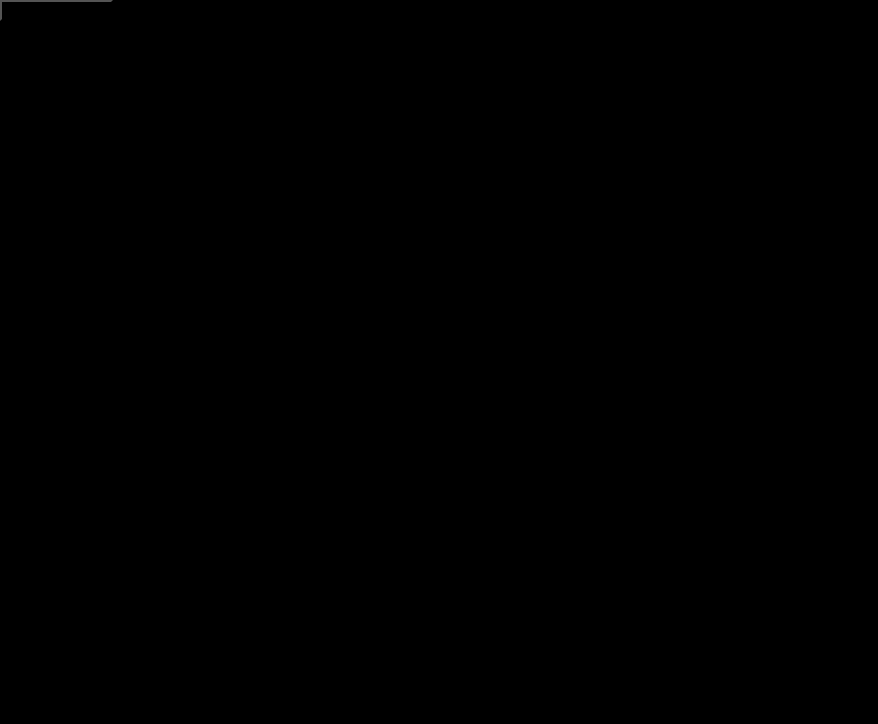
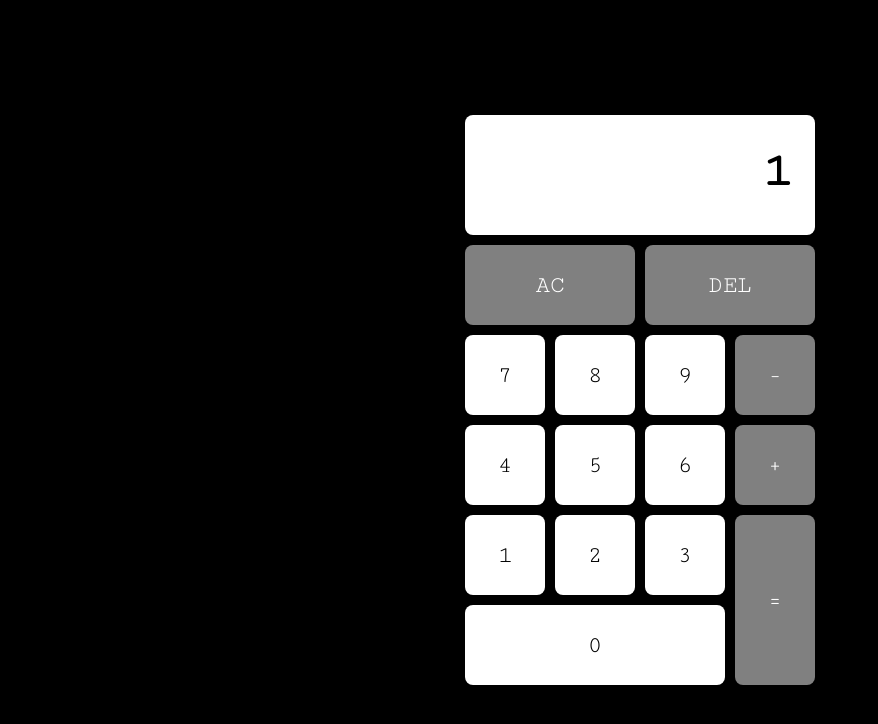
Before and after one commit to kentlouisetonino/calculator, a Next.js app: page / in a window 1280 px wide. Shown: the top 724 px of the page, without its empty margins (0-878 px from the left). Built offline with nearby package versions, Linux system fonts and the light colour scheme.

Commit message:
Create Initial Design (#6)

```diff
--- a/package.json
+++ b/package.json
@@ -7,7 +7,7 @@
     "build": "next build",
     "start": "next start",
     "lint": "next lint",
-    "format": "prettier --write \"pages/**/*.{ts,tsx,js,jsx}\""
+    "format": "prettier --write \"src/**/*.{ts,tsx,js,jsx}\""
   },
   "dependencies": {
     "@types/prettier": "^2.6.3",
--- /dev/null
+++ b/src/components/button/ButtonComponent.module.css
@@ -0,0 +1,7 @@
+.button {
+  background: grey;
+  border-radius: 8px;
+  border: none;
+  font-size: 24px;
+  color: white;
+}
--- /dev/null
+++ b/src/components/button/ButtonComponent.tsx
@@ -0,0 +1,41 @@
+import React from 'react'
+
+import styles from './ButtonComponent.module.css'
+import ButtonProps from './types/ButtonProps'
+import ButtonType from './types/ButtonType'
+
+const ButtonComponent: React.FC<ButtonProps> = ({
+  label,
+  position,
+  width,
+  height,
+  type = ButtonType.Operation,
+}) => {
+  const style: React.CSSProperties = {}
+
+  // This will manage the x and y position of the buttons.
+  if (position) {
+    style.gridColumnStart = position[0] + 1
+    style.gridRowStart = position[1] + 1
+  }
+
+  // This will change the button color and styles based on the type
+  if (type === ButtonType.Number) {
+    style.color = 'black'
+    style.background = 'white'
+  }
+
+  // If width value is provided it will consumed a column.
+  if (width) style.gridColumnEnd = `span ${width}`
+
+  // If height value is provided it will consumed a row.
+  if (height) style.gridRowEnd = `span ${height}`
+
+  return (
+    <button style={style} className={`${styles.button}`}>
+      {label}
+    </button>
+  )
+}
+
+export default ButtonComponent
--- /dev/null
+++ b/src/components/button/types/ButtonProps.ts
@@ -0,0 +1,11 @@
+import ButtonType from './ButtonType'
+
+type Props = {
+  label: string
+  position?: [x: number, y: number]
+  width?: number
+  height?: number
+  type?: ButtonType
+}
+
+export default Props
--- /dev/null
+++ b/src/components/button/types/ButtonType.ts
@@ -0,0 +1,6 @@
+enum ButtonType {
+  Number,
+  Operation,
+}
+
+export default ButtonType
--- /dev/null
+++ b/src/components/calculator/CalculatorComponent.module.css
@@ -0,0 +1,21 @@
+.containerOne {
+  color: white;
+}
+
+.containerGrid {
+  display: grid;
+  grid-template-columns: repeat(4, 80px);
+  grid-template-rows: 120px repeat(5, 80px);
+  grid-gap: 10px;
+}
+
+.containerDisplay {
+  background: white;
+  color: black;
+  border-radius: 8px;
+  text-align: right;
+  font-size: 48px;
+  grid-column-end: span 4;
+  padding: 30px 24px;
+  font-weight: bold;
+}
--- /dev/null
+++ b/src/components/calculator/CalculatorComponent.tsx
@@ -0,0 +1,42 @@
+import React from 'react'
+
+import styles from './CalculatorComponent.module.css'
+import ButtonComponent from '../button/ButtonComponent'
+import ButtonType from '../button/types/ButtonType'
+
+const CalculatorComponent: React.FC = () => {
+  return (
+    <div className={`${styles.containerOne}`}>
+      <div className={`${styles.containerGrid}`}>
+        {/* Display */}
+        <div className={`${styles.containerDisplay}`}>1</div>
+
+        {/* Operations */}
+        <ButtonComponent label='AC' position={[0, 1]} width={2} />
+        <ButtonComponent label='DEL' position={[2, 1]} width={2} />
+        <ButtonComponent label='-' position={[3, 2]} />
+        <ButtonComponent label='+' position={[3, 3]} />
+        <ButtonComponent label='=' position={[3, 4]} height={2} />
+
+        {/* Numbers */}
+        <ButtonComponent type={ButtonType.Number} label='9' position={[2, 2]} />
+        <ButtonComponent type={ButtonType.Number} label='8' position={[1, 2]} />
+        <ButtonComponent type={ButtonType.Number} label='7' position={[0, 2]} />
+        <ButtonComponent type={ButtonType.Number} label='6' position={[2, 3]} />
+        <ButtonComponent type={ButtonType.Number} label='5' position={[1, 3]} />
+        <ButtonComponent type={ButtonType.Number} label='4' position={[0, 3]} />
+        <ButtonComponent type={ButtonType.Number} label='3' position={[2, 4]} />
+        <ButtonComponent type={ButtonType.Number} label='2' position={[1, 4]} />
+        <ButtonComponent type={ButtonType.Number} label='1' position={[0, 4]} />
+        <ButtonComponent
+          type={ButtonType.Number}
+          label='0'
+          position={[0, 5]}
+          width={3}
+        />
+      </div>
+    </div>
+  )
+}
+
+export default CalculatorComponent
--- /dev/null
+++ b/src/components/head/HeadComponent.tsx
@@ -0,0 +1,16 @@
+import Head from 'next/head'
+
+const HeadComponent = (props: any) => {
+  return (
+    <Head>
+      <title>{props.title}</title>
+      <link rel='icon' href='/head.ico'></link>
+      <meta
+        name='viewport'
+        content='width=device-width, initial-scale=1, maximum-scale=1'
+      />
+    </Head>
+  )
+}
+
+export default HeadComponent
--- a/src/pages/home/HomePage.module.css
+++ b/src/pages/home/HomePage.module.css
@@ -0,0 +1,8 @@
+.containerOne {
+  background: black;
+  display: flex;
+  flex-direction: column;
+  min-height: 100vh;
+  align-items: center;
+  justify-content: center;
+}
--- a/src/pages/home/HomePage.tsx
+++ b/src/pages/home/HomePage.tsx
@@ -1,18 +1,17 @@
-import Head from "next/head"
+import { Fragment } from 'react'
+
+import HeadComponent from '../../components/head/HeadComponent'
+import CalculatorComponent from '../../components/calculator/CalculatorComponent'
+import styles from './HomePage.module.css'
 
 const HomePage = () => {
   return (
-    <>
-      <Head>
-        <title>Calculator</title>
-        <link rel='icon' href='/head.ico'></link>
-        <meta
-          name='viewport'
-          content='width=device-width, initial-scale=1, maximum-scale=1'
-        />
-      </Head>
-      <button>Record Video</button>
-    </>
+    <Fragment>
+      <HeadComponent title='Calculator' />
+      <div className={`${styles.containerOne}`}>
+        <CalculatorComponent />
+      </div>
+    </Fragment>
   )
 }
 
```
Also changed, not shown: .eslintrc.js, 1 other file (tests, documents, lock files or other folders).
